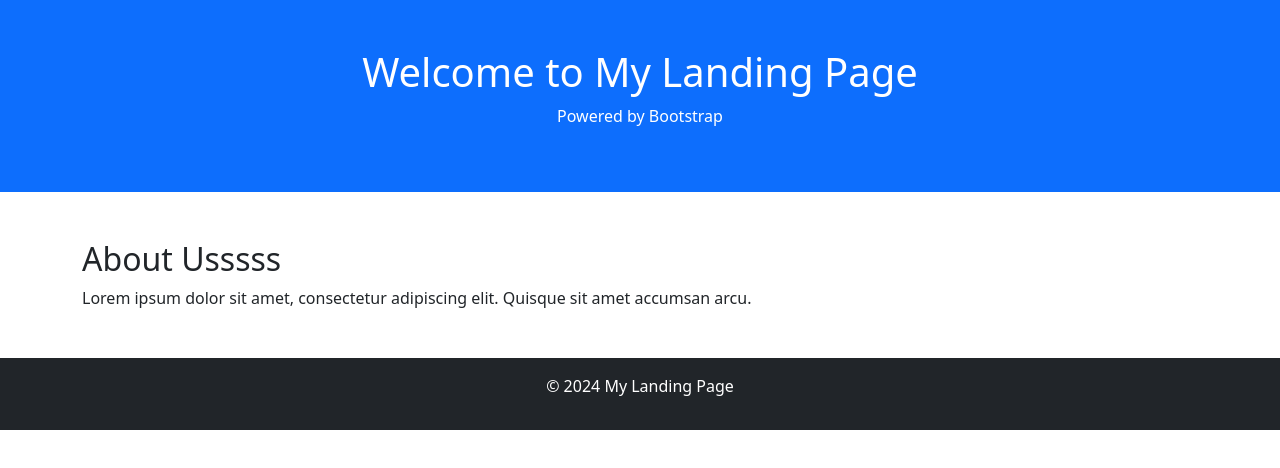
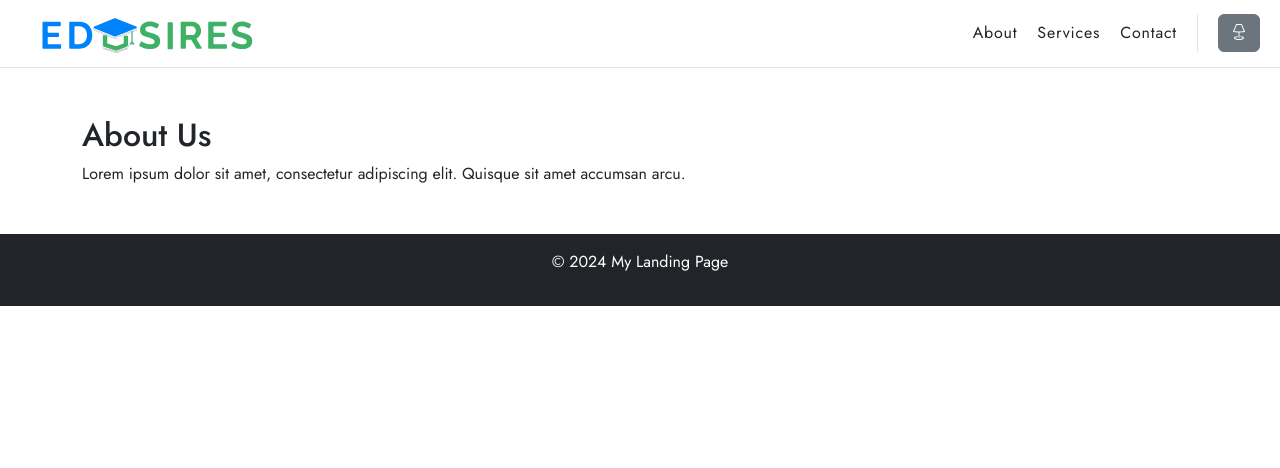
Before and after one commit to suprabhat02/edusires, a website: page index.html in a window 1280 px wide. Drawn offline with nearby package versions, Linux system fonts and the light colour scheme.

Commit message:
added initial theme and functinlaity

```diff
--- a/index.html
+++ b/index.html
@@ -8,16 +8,41 @@
       rel="stylesheet"
       href="node_modules/bootstrap/dist/css/bootstrap.min.css"
     />
+    <link
+      rel="stylesheet"
+      href="node_modules/bootstrap-icons/font/bootstrap-icons.css"
+    />
     <link rel="stylesheet" href="./styles/global.css" />
   </head>
   <body>
-    <header class="bg-primary text-white text-center py-5">
-      <h1>Welcome to My Landing Page</h1>
-      <p>Powered by Bootstrap</p>
+    <!-- header -->
+    <header class="commonHeader">
+      <section class="mainContainer">
+        <div class="headerContainer">
+          <a href="/" class="logoLink">
+            <img src="./images/logo-edusries.svg" alt="Edsires logo" />
+          </a>
+          <ul class="headerLinks">
+            <li><a class="headLinksAnchor" href="javascript:;">About</a></li>
+            <li><a class="headLinksAnchor" href="javascript:;">Services</a></li>
+            <li><a class="headLinksAnchor" href="javascript:;">Contact</a></li>
+            <li class="hasToggleButton">
+              <button
+                id="theme-toggle-btn"
+                class="btn btn-secondary toggleThemeButton"
+              >
+                <i class="bi bi-lamp light-icon"></i>
+                <i class="bi bi-brightness-high dark-icon"></i>
+              </button>
+            </li>
+          </ul>
+        </div>
+      </section>
     </header>
+    <!-- header -->
     <main class="container my-5">
       <section>
-        <h2>About Usssss</h2>
+        <h2>About Us</h2>
         <p>
           Lorem ipsum dolor sit amet, consectetur adipiscing elit. Quisque sit
           amet accumsan arcu.
--- a/js/main.js
+++ b/js/main.js
@@ -0,0 +1,24 @@
+document.addEventListener("DOMContentLoaded", function () {
+  const themeToggleBtn = document.querySelector("#theme-toggle-btn");
+
+  // Check saved theme in localStorage
+  const savedTheme = localStorage.getItem("theme");
+  if (savedTheme) {
+    document.body.classList.add(savedTheme);
+  } else {
+    // Default theme
+    document.body.classList.add("light-theme");
+  }
+
+  themeToggleBtn.addEventListener("click", function () {
+    if (document.body.classList.contains("light-theme")) {
+      document.body.classList.remove("light-theme");
+      document.body.classList.add("dark-theme");
+      localStorage.setItem("theme", "dark-theme");
+    } else {
+      document.body.classList.remove("dark-theme");
+      document.body.classList.add("light-theme");
+      localStorage.setItem("theme", "light-theme");
+    }
+  });
+});
--- a/package.json
+++ b/package.json
@@ -10,6 +10,7 @@
   "author": "",
   "license": "ISC",
   "dependencies": {
-    "bootstrap": "^5.3.3"
+    "bootstrap": "^5.3.3",
+    "bootstrap-icons": "^1.11.3"
   }
 }
--- a/styles/global.css
+++ b/styles/global.css
@@ -0,0 +1,113 @@
+@import url("https://fonts.googleapis.com/css2?family=Jost:ital,wght@0,100..900;1,100..900&display=swap");
+/* themes.css */
+
+*::after,
+*::before,
+* {
+  box-sizing: border-box;
+  font-family: "Jost", sans-serif;
+  font-optical-sizing: auto;
+  font-style: normal;
+  padding: 0 0 0 0;
+  list-style-type: none;
+  margin: 0 0 0 0;
+}
+:root {
+  --primary-color: rgb(0, 130, 250);
+  --secondary-color: rgb(61, 177, 102);
+  --background-color: #ffffff;
+  --text-color: #212529;
+  --border-color: #e4e4e4;
+}
+
+.dark-theme {
+  --primary-color: rgb(0, 130, 250);
+  --secondary-color: rgb(61, 177, 102);
+  --background-color: #333;
+  --text-color: #dee2e6;
+  --border-color: #4e494a;
+}
+
+.light-theme {
+  --primary-color: rgb(0, 130, 250);
+  --secondary-color: rgb(61, 177, 102);
+  --background-color: #ffffff;
+  --text-color: #212529;
+  --border-color: #e4e4e4;
+}
+
+body {
+  background-color: var(--background-color);
+  color: var(--text-color);
+  font-size: 16px;
+}
+
+/* .btn-primary {
+    background-color: var(--primary-color);
+    border-color: var(--primary-color);
+    }
+
+    .btn-secondary {
+        background-color: var(--secondary-color);
+        border-color: var(--secondary-color);
+        } */
+
+.mainContainer {
+  width: 100%;
+  max-width: 1320px;
+  margin: 0 auto;
+  padding: 0 20px;
+}
+img,
+svg,
+figure,
+picture {
+  max-width: 100%;
+  height: auto;
+  border: none;
+  display: block;
+}
+/* header */
+.commonHeader {
+  border-bottom: 1px solid var(--border-color);
+}
+.headerContainer {
+  display: flex;
+  justify-content: space-between;
+  align-items: center;
+}
+.logoLink {
+  width: 250px;
+}
+.headerLinks {
+  display: flex;
+  justify-content: center;
+  align-items: center;
+  gap: 20px;
+  margin: 0 0 0 0;
+}
+.hasToggleButton {
+  padding-left: 20px;
+  border-left: 1px solid var(--border-color);
+}
+/* Initially hide the dark mode icon */
+.dark-icon {
+  display: none;
+}
+
+/* When dark theme is applied, show the dark icon and hide the light icon */
+body.dark-theme .dark-icon {
+  display: inline;
+}
+
+body.dark-theme .light-icon {
+  display: none;
+}
+
+.headLinksAnchor {
+  color: var(--text-color);
+  text-transform: capitalize;
+  letter-spacing: 0.8px;
+  text-decoration: none;
+}
+/* header */
```
Also changed, not shown: images/logo 2.svg (added), images/logo-edusries.svg (added), images/logo_2.svg (added), 1 other file.
